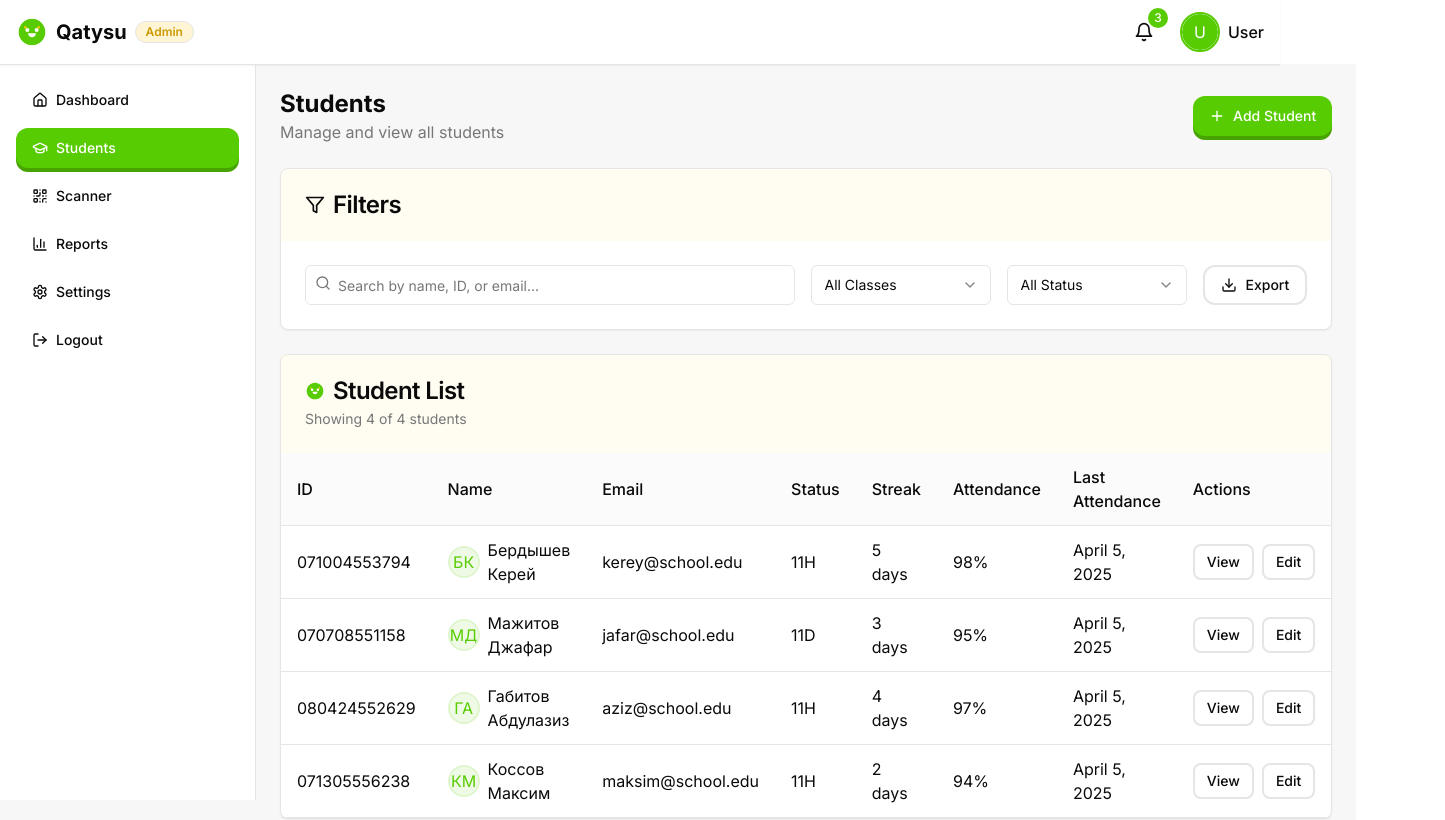
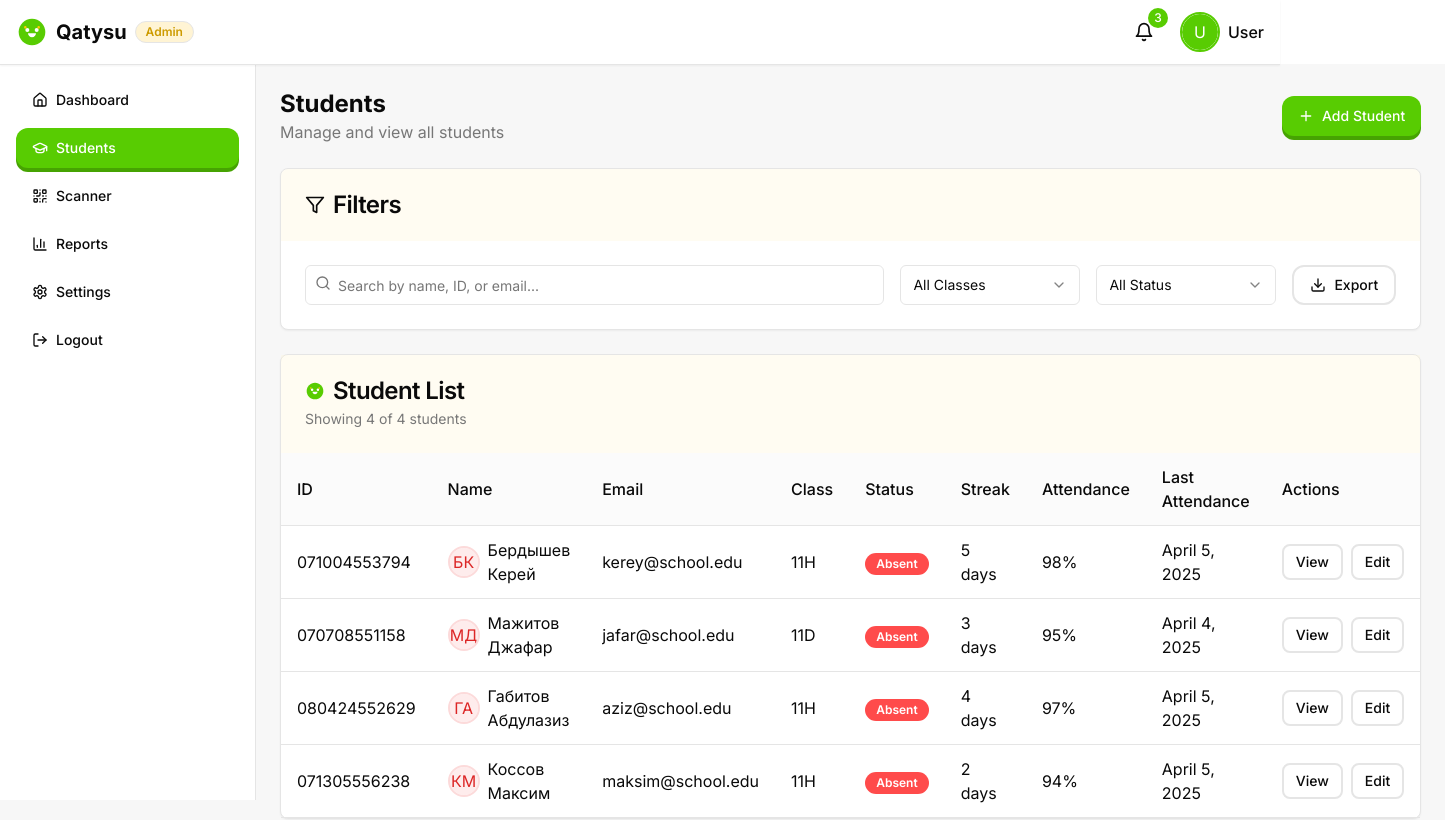
Before and after one commit to Bebdyshev/ais-hackathon, a Next.js app: page /admin/students in a window 1280 px wide. Shown: the top 820 px of the page, 1445 px wide, since content can reach past the window. Built offline with nearby package versions, Linux system fonts and the light colour scheme; no server answers; sample sign-in values are in the browser's storage.

Commit message:
students page fix

```diff
--- a/app/admin/students/page.tsx
+++ b/app/admin/students/page.tsx
@@ -116,6 +116,54 @@ export default function StudentsPage() {
   const [attendanceData, setAttendanceData] = useState<Record<string, AttendanceRecord[]>>({})
   const { toast } = useToast()
 
+  // Mock students data
+  const [students, setStudents] = useState<Student[]>([
+    {
+      id: "071004553794",
+      name: "Бердышев Керей",
+      email: "kerey@school.edu",
+      class: "11H",
+      status: "Absent",
+      points: 450,
+      streak: 5,
+      attendanceRate: "98%",
+      lastAttendance: "2025-04-05"
+    },
+    {
+      id: "070708551158",
+      name: "Мажитов Джафар",
+      email: "jafar@school.edu",
+      class: "11D",
+      status: "Absent",
+      points: 380,
+      streak: 3,
+      attendanceRate: "95%",
+      lastAttendance: "2025-04-04"
+    },
+    {
+      id: "080424552629",
+      name: "Габитов Абдулазиз",
+      email: "aziz@school.edu",
+      class: "11H",
+      status: "Absent",
+      points: 410,
+      streak: 4,
+      attendanceRate: "97%",
+      lastAttendance: "2025-04-05"
+    },
+    {
+      id: "071305556238",
+      name: "Коссов Максим",
+      email: "maksim@school.edu",
+      class: "11H",
+      status: "Absent",
+      points: 390,
+      streak: 2,
+      attendanceRate: "94%",
+      lastAttendance: "2025-04-05"
+    }
+  ])
+
   // Mock user data
   const user = {
     name: "Admin User",
@@ -153,54 +201,6 @@ export default function StudentsPage() {
     }
   }
 
-  // Mock students data
-  const students: Student[] = [
-    {
-      id: "071004553794",
-      name: "Бердышев Керей",
-      email: "kerey@school.edu",
-      class: "11H",
-      status: "Active",
-      points: 450,
-      streak: 5,
-      attendanceRate: "98%",
-      lastAttendance: "2025-04-05"
-    },
-    {
-      id: "070708551158",
-      name: "Мажитов Джафар",
-      email: "jafar@school.edu",
-      class: "11D",
-      status: "Active",
-      points: 380,
-      streak: 3,
-      attendanceRate: "95%",
-      lastAttendance: "2025-04-05"
-    },
-    {
-      id: "080424552629",
-      name: "Габитов Абдулазиз",
-      email: "aziz@school.edu",
-      class: "11H",
-      status: "Active",
-      points: 410,
-      streak: 4,
-      attendanceRate: "97%",
-      lastAttendance: "2025-04-05"
-    },
-    {
-      id: "071305556238",
-      name: "Коссов Максим",
-      email: "maksim@school.edu",
-      class: "11H",
-      status: "Active",
-      points: 390,
-      streak: 2,
-      attendanceRate: "94%",
-      lastAttendance: "2025-04-05"
-    }
-  ]
-
   useEffect(() => {
     const fetchAttendanceData = async () => {
       try {
@@ -212,6 +212,29 @@ export default function StudentsPage() {
         if (response.data.status === "success") {
           // Group records by student name
           const groupedRecords: Record<string, AttendanceRecord[]> = {}
+
+          // Create a set of student names present in the API response
+          const presentStudents = new Set(response.data.attendance_data.map(record => record.name))
+
+          // Update mock student statuses based on attendance data
+          console.log(presentStudents)
+          const updatedStudents = students.map(student => {
+            // Get student key by email prefix
+            const studentKey = student.email.split('@')[0].toUpperCase()
+            console.log(studentKey)
+            // Check if student is present in the API response
+            if (presentStudents.has(studentKey)) {
+              console.log(studentKey + "student is present")
+              console.log({ ...student, status: "Active" })
+              return { ...student, status: "Active" }
+
+            } else {
+              return { ...student, status: "Absent" }
+            }
+          })
+
+          // Update students array
+          setStudents(updatedStudents)
 
           response.data.attendance_data.forEach(record => {
             const studentInfo = studentInfoDict[record.name]
@@ -412,6 +435,7 @@ export default function StudentsPage() {
                   <th className="px-4 py-3 text-left font-medium">ID</th>
                   <th className="px-4 py-3 text-left font-medium">Name</th>
                   <th className="px-4 py-3 text-left font-medium">Email</th>
+                  <th className="px-4 py-3 text-left font-medium">Class</th>
                   <th className="px-4 py-3 text-left font-medium">Status</th>
                   <th className="px-4 py-3 text-left font-medium">Streak</th>
                   <th className="px-4 py-3 text-left font-medium">Attendance</th>
@@ -425,9 +449,9 @@ export default function StudentsPage() {
                     <td className="px-4 py-3">{student.id}</td>
                     <td className="px-4 py-3">
                       <div className="flex items-center gap-2">
-                        <Avatar className={`h-8 w-8 border-2 ${student.status === "Active" ? "border-primary/20" : "border-yellow-500/20"}`}>
+                        <Avatar className={`h-8 w-8 border-2 ${student.status === "Active" ? "border-green-500/20" : "border-red-500/20"}`}>
                           <AvatarImage src="/" alt={student.name} />
-                          <AvatarFallback className={`${student.status === "Active" ? "bg-primary/10 text-primary" : "bg-yellow-500/10 text-yellow-600"}`}>
+                          <AvatarFallback className={`${student.status === "Active" ? "bg-green-500/10 text-green-600" : "bg-red-500/10 text-red-600"}`}>
                             {student.name
                               .split(" ")
                               .map((n) => n[0])
@@ -439,6 +463,9 @@ export default function StudentsPage() {
                     </td>
                     <td className="px-4 py-3">{student.email}</td>
                     <td className="px-4 py-3">{student.class}</td>
+                    <td className="px-4 py-3">
+                      <Badge variant={student.status === "Active" ? "default" : "destructive"}>{student.status}</Badge>
+                    </td>
                     <td className="px-4 py-3">{student.streak} days</td>
                     <td className="px-4 py-3">{student.attendanceRate}</td>
                     <td className="px-4 py-3">{formatDate(student.lastAttendance)}</td>
--- a/app/login/page.tsx
+++ b/app/login/page.tsx
@@ -21,6 +21,11 @@ export default function LoginPage() {
 
   // Check if user is already logged in
   useEffect(() => {
+    // Clear localStorage when visiting login page
+    localStorage.removeItem('userRole')
+    localStorage.removeItem('userEmail')
+    localStorage.removeItem('userName')
+
     const userRole = localStorage.getItem('userRole')
     const userEmail = localStorage.getItem('userEmail')
 
```
